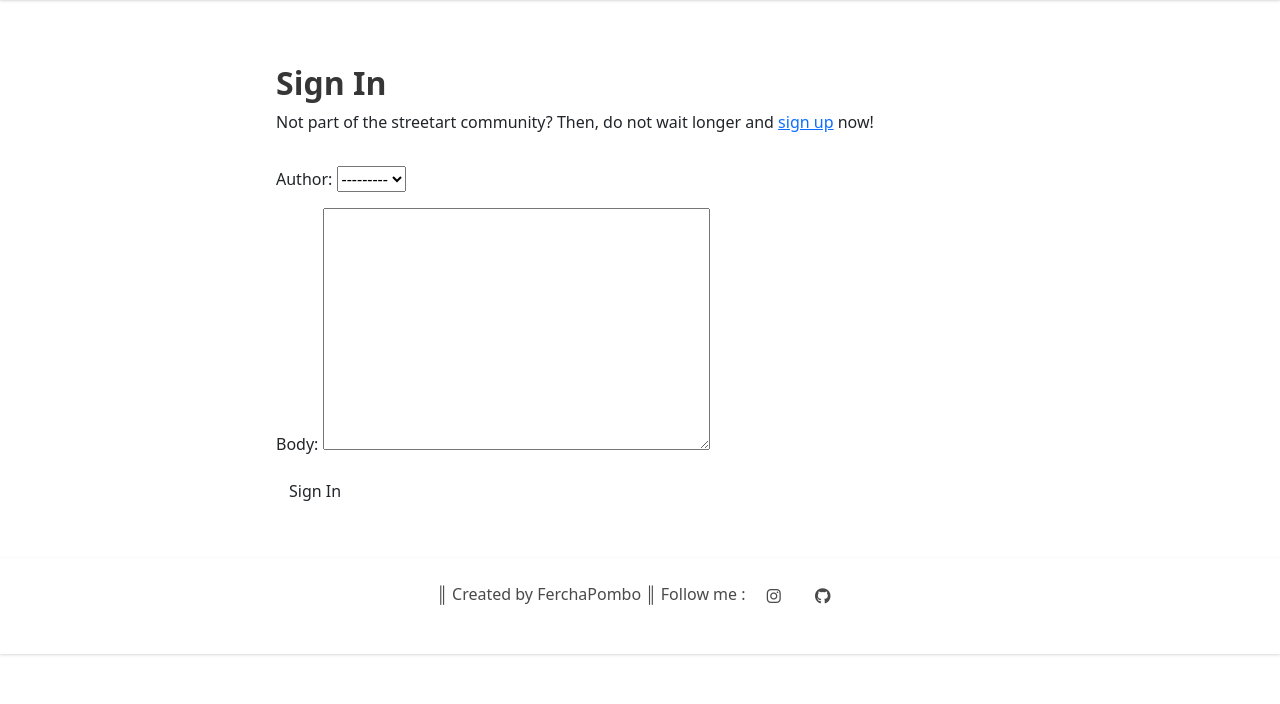
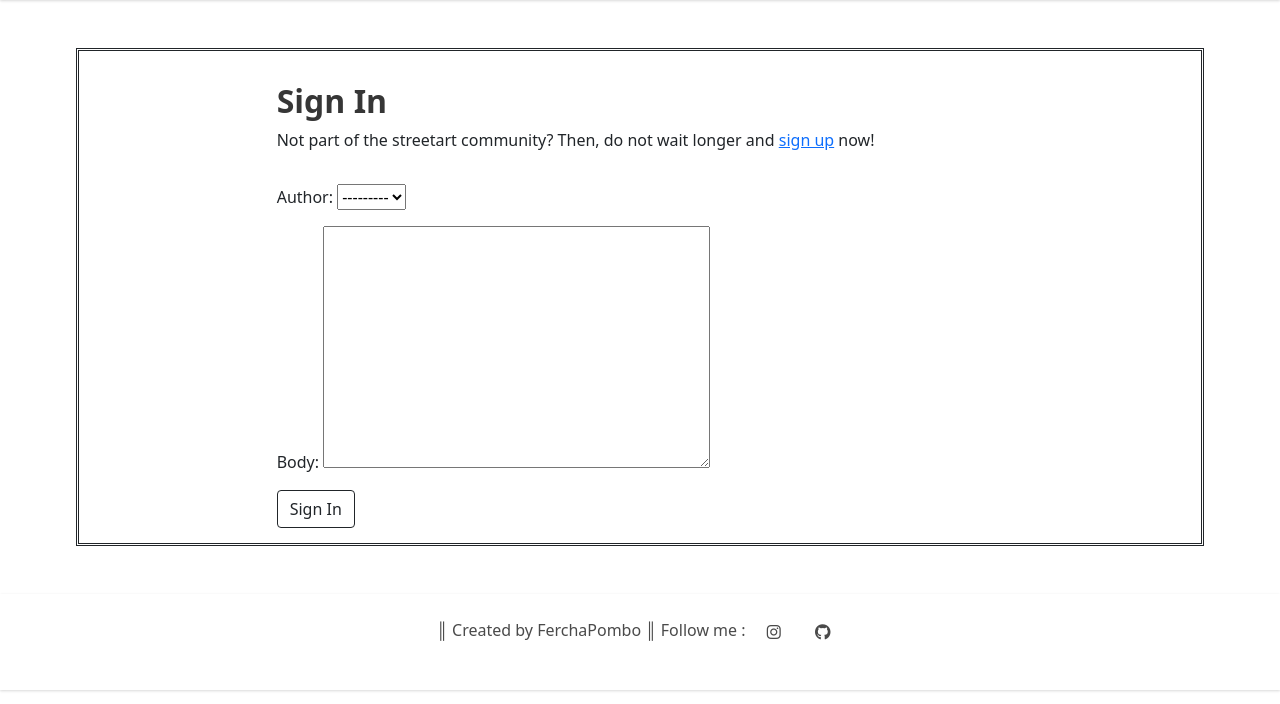
Before and after one commit to FerchaPombo/finditberlin, a Django app: template templates/account/login.html in a window 1280 px wide. Shown: the part 96-800 px from the top of the page. Run offline with Django 3.2, Linux system fonts and the light colour scheme; the template is opened without the code that fills it: values that come from a table or form of the project are taken from there, others are empty; some libraries are stand-ins or nearby versions.

Commit message:
fixed button styling

```diff
--- a/static/css/style.css
+++ b/static/css/style.css
@@ -99,6 +99,15 @@ p.card-text {
     padding-right: 10px;
 }
 
+/* Login styling */
+
+.container_login {
+    border-style: double;
+    padding-block: 15px;
+    padding-left: 10px;
+    padding-right: 10px;
+}
+
 
 /* Footer styling */
 
--- a/templates/account/login.html
+++ b/templates/account/login.html
@@ -3,7 +3,7 @@
 {% extends "base.html" %} {% load i18n %} {% load account socialaccount %}
 {%block head_title %} {% trans "Sign In" %} {% endblock %} {% block content %}
 
-<div class="container">
+<div class="container_login">
   <div class="row">
     <div class="col-md-8 mt-3 offset-md-2">
       <h3><strong>{% trans "Sign In" %}</strong></h3>
@@ -24,7 +24,7 @@
           value="{{ redirect_field_value }}"
         />
         {% endif %}
-        <button class="btn btn-signup right" type="submit">
+        <button class="btn btn-signup right btn-outline-dark" type="submit">
           {% trans "Sign In" %}
         </button>
       </form>
--- a/templates/account/logout.html
+++ b/templates/account/logout.html
@@ -23,9 +23,9 @@
             {% endif %}
         {% endslot %}
         {% slot actions %}
-            {% element button type="submit" %}
-                {% trans 'Sign Out' %}
-            {% endelement %}
+        <button class="btn btn-signup right btn-outline-dark" type="submit">
+            {% trans "Sign Out" %}
+          </button>
         {% endslot %}
     {% endelement %}
         </div>
--- a/templates/account/signup.html
+++ b/templates/account/signup.html
@@ -35,9 +35,9 @@
             {% endif %}
         {% endslot %}
         {% slot actions %}
-            {% element button tags="prominent,signup" type="submit" %}
-                {% trans "Sign Up" %}
-            {% endelement %}
+        <button class="btn btn-signup right btn-outline-dark" type="submit">
+          {% trans "Sign Up" %}
+        </button>
         {% endslot %}
     {% endelement %}
     {% include "socialaccount/snippets/login.html" with page_layout="entrance" %}
--- a/templates/base.html
+++ b/templates/base.html
@@ -13,7 +13,6 @@
         <link rel="stylesheet" href="https://unpkg.com/bulma@0.9.2/css/bulma.min.css">
         <link rel="stylesheet" href="https://cdn.jsdelivr.net/npm/@fortawesome/fontawesome-free@6.4.2/css/fontawesome.min.css" integrity="sha384-BY+fdrpOd3gfeRvTSMT+VUZmA728cfF9Z2G42xpaRkUGu2i3DyzpTURDo5A6CaLK" crossorigin="anonymous">
         <link rel="stylesheet" href="/static/css/style.css">
-        <link rel="stylesheet" href="path/to/font-awesome/css/font-awesome.min.css">
         <script src="https://kit.fontawesome.com/231b2e80f0.js" crossorigin="anonymous"></script>
         <script src="https://polyfill.io/v3/polyfill.min.js?features=default"></script>
         <link href="https://cdn.jsdelivr.net/npm/bootstrap@5.0.1/dist/css/bootstrap.min.css" rel="stylesheet"
```
